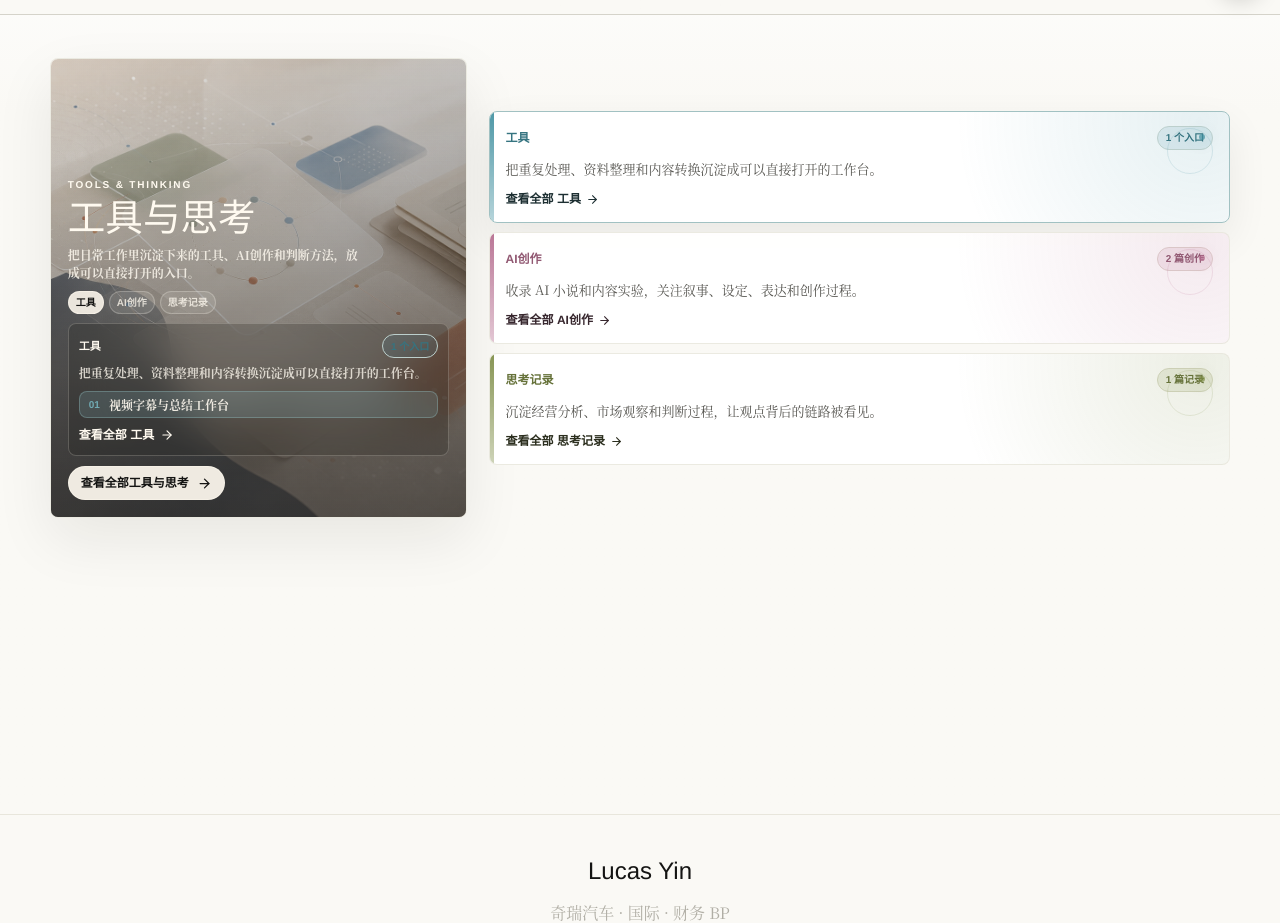
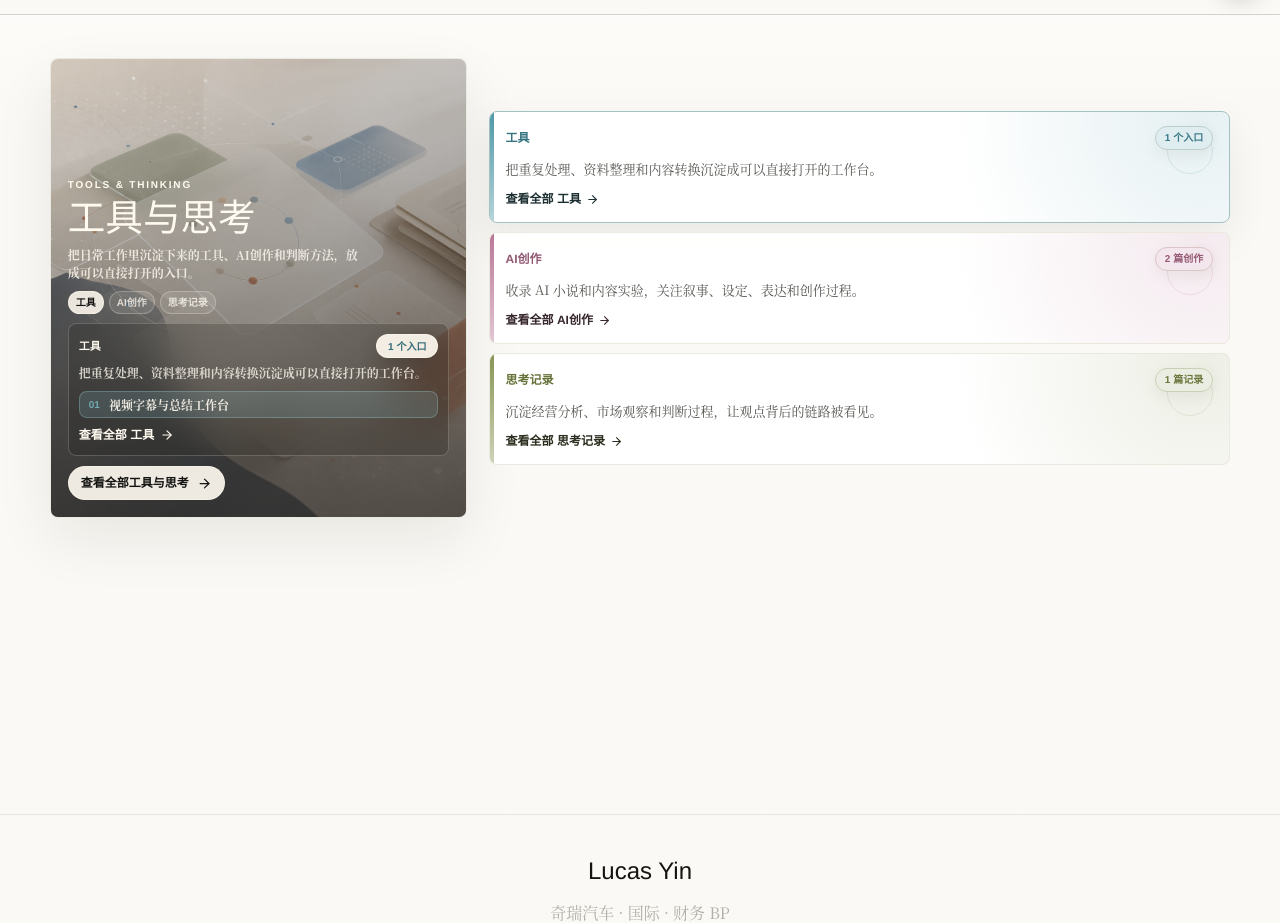
Before and after one commit to yinpengtao2002-ai/yinpengtao2002-ai.github.io, a Next.js app: page / in a window 1280 px wide. Shown: the part 786-1709 px from the top of the page. Built offline with nearby package versions, Linux system fonts and the light colour scheme.

Commit message:
Improve thinking count pill contrast

```diff
--- a/src/app/globals.css
+++ b/src/app/globals.css
@@ -2055,6 +2055,26 @@ h6 {
   font-weight: 900;
   padding: 0 8px;
   white-space: nowrap;
+}
+
+.home-thinking-preview-panel .home-thinking-count-pill {
+  justify-content: center;
+  min-width: 62px;
+  border-color: rgba(255, 250, 240, 0.62);
+  background: rgba(255, 250, 240, 0.92);
+  color: color-mix(in srgb, var(--thinking-track-accent, #fffaf0) 70%, var(--foreground));
+  box-shadow: 0 8px 18px rgba(20, 20, 19, 0.2);
+  padding: 0 10px;
+}
+
+.home-thinking-track-head .home-thinking-count-pill {
+  position: relative;
+  z-index: 2;
+  min-width: 58px;
+  justify-content: center;
+  background: color-mix(in srgb, var(--thinking-track-accent, var(--accent-secondary)) 16%, var(--card));
+  color: color-mix(in srgb, var(--thinking-track-accent, var(--accent-secondary)) 82%, var(--foreground));
+  box-shadow: 0 6px 16px rgba(20, 20, 19, 0.055);
 }
 
 .home-thinking-note {
```
Also changed, not shown: 1 other file (tests, documents, lock files or other folders).
